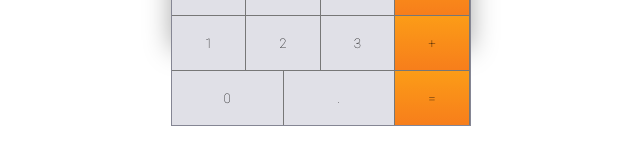
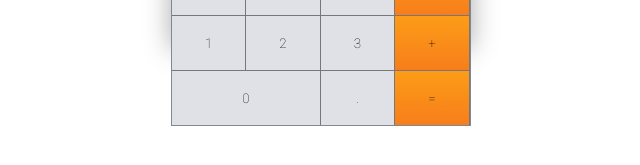
Before and after one commit to mmatongo/math-magicians, a React (Create React App) app: page / in a window 1280 px wide. Shown: the part 509-674 px from the top of the page, without its empty margins (319-959 px from the left). Built offline with nearby package versions, Linux system fonts and the light colour scheme.

Commit message:
add a new class

```diff
--- a/src/components/Calculator.js
+++ b/src/components/Calculator.js
@@ -28,7 +28,9 @@ class Calculator extends React.Component {
             <CalcButton text="2" />
             <CalcButton text="3" />
             <CalcButton text="0" />
-            <CalcButton text="." />
+            <div className="key-dot">
+              <CalcButton text="." />
+            </div>
           </div>
           <div className="operators">
             <CalcButton text="÷" />
```
